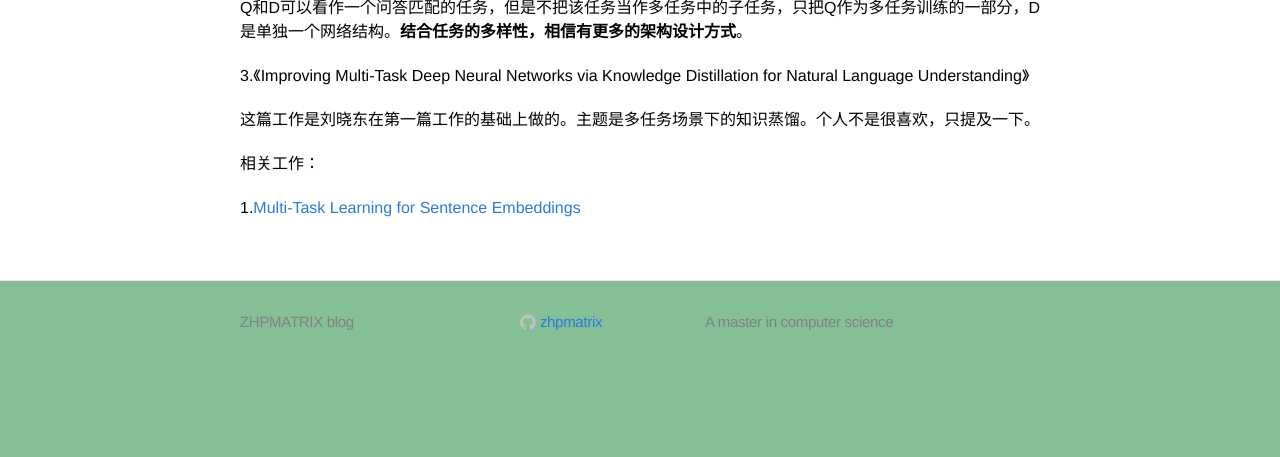
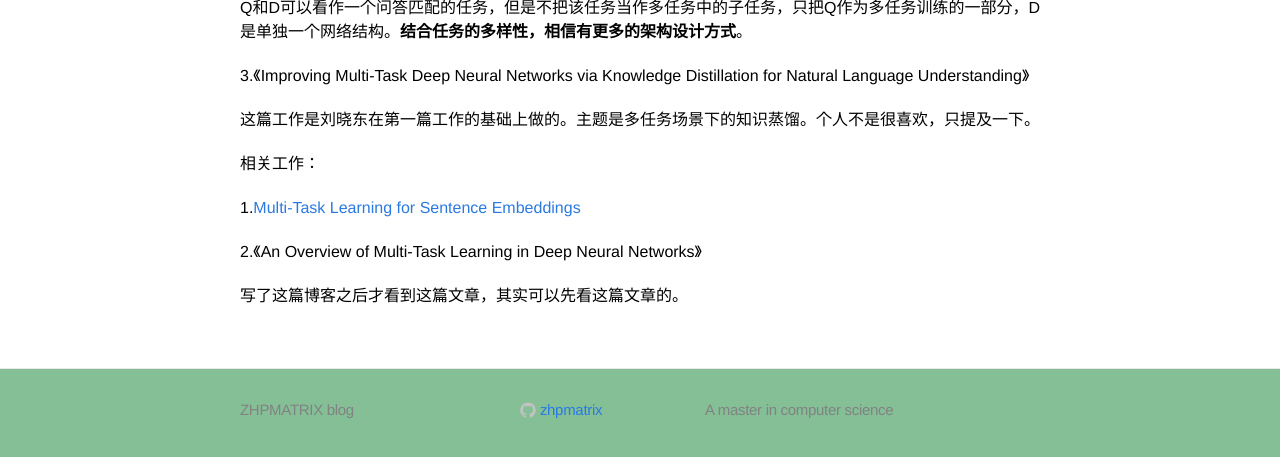
Before and after one commit to zhpmatrix/zhpmatrix.github.io, a Jekyll site: the page built from _posts/2019-08-08-mt-dnn.md, in a window 1280 px wide and 900 px high, scrolled down 1382 px, cut to the strip 434-891 px from the top of the window. Built offline with Jekyll 4.4.1, drawn with Linux system fonts in a browser that asks for light colours; comment, search, counter and statistics services are not loaded; before the commit the page ends 2194 px from its top, so only the background shows below that.

Commit message:
add review about mtl

```diff
--- a/_posts/2019-08-08-mt-dnn.md
+++ b/_posts/2019-08-08-mt-dnn.md
@@ -65,3 +65,7 @@ Q和D可以看作一个问答匹配的任务，但是不把该任务当作多任
 相关工作：
 
 1.[Multi-Task Learning for Sentence Embeddings](https://medium.com/@makcedward/multi-task-learning-for-sentence-embeddings-55f47be1610a)
+
+2.《An Overview of Multi-Task Learning in Deep Neural Networks》
+
+写了这篇博客之后才看到这篇文章，其实可以先看这篇文章的。
```
